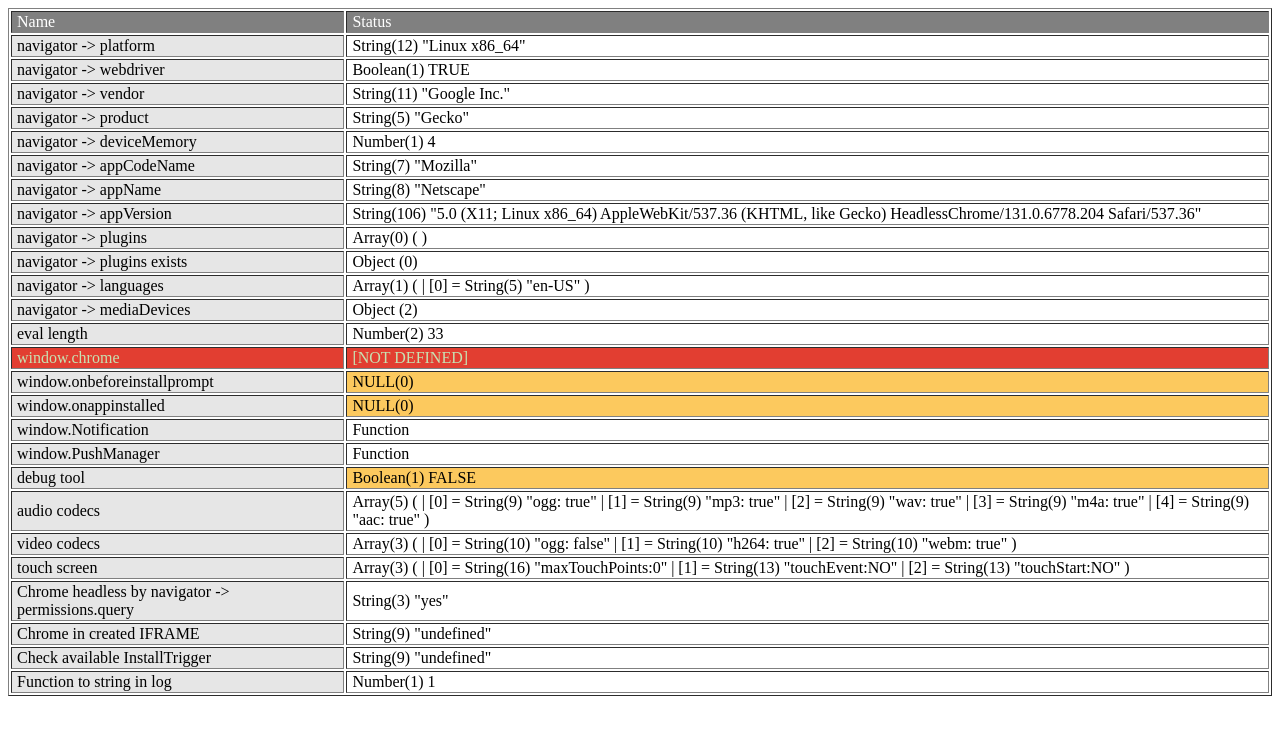
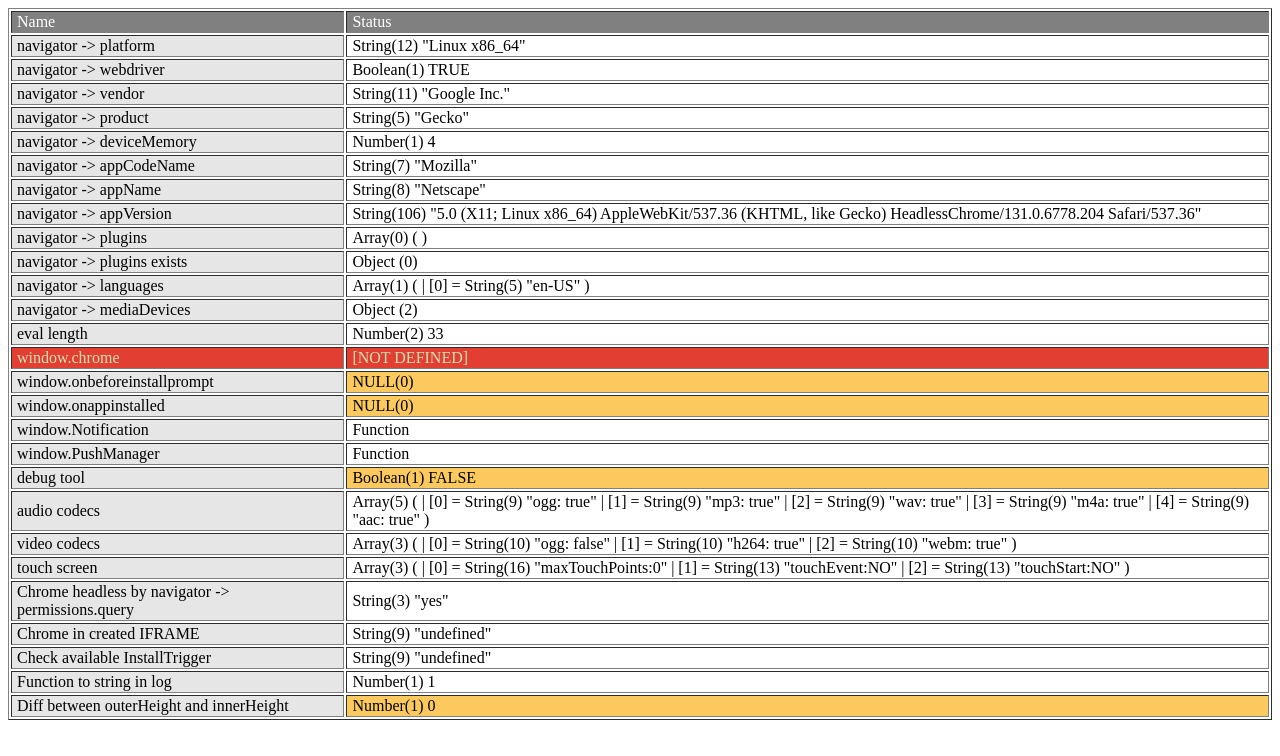
Before and after one commit to ViktorMelnikov/viktormelnikov.github.io, a plain HTML site: page index.html in a window 1280 px wide. Drawn offline with Linux system fonts and the light colour scheme.

Commit message:
Update detector

```diff
--- a/index.html
+++ b/index.html
@@ -137,6 +137,10 @@
             <td>Function to string in log</td>
             <td></td>
         </tr>
+        <tr id="height_diff">
+            <td>Diff between outerHeight and innerHeight</td>
+            <td></td>
+        </tr>
 
     </tbody>
 </table>
@@ -169,6 +173,7 @@
     setValue('navigator_app_version', navigator, 'appVersion');
     setValue('navigator_languages', navigator, 'languages');
     setValue('navigator_media_devices', navigator, 'mediaDevices');
+    setValue('height_diff', window.outerHeight-window.innerHeight);
 
     if ('plugins' in navigator) {
         let list = [];
```
